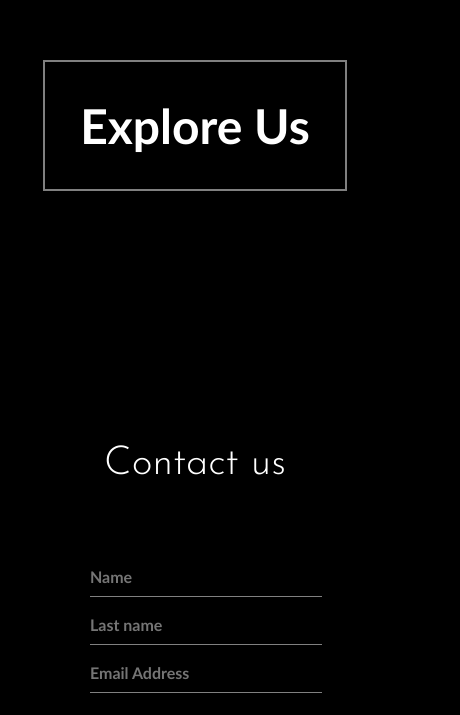
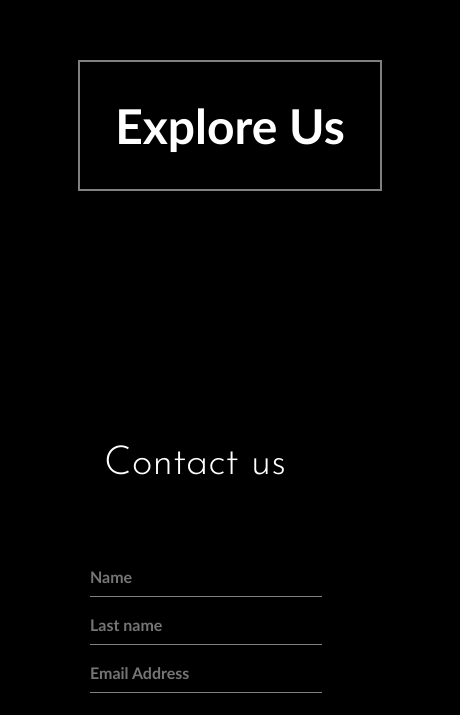
Before and after one commit to TusharSaxena2005/How-ztellerz, a plain HTML site: page index.html in a window 390 px wide. Shown: the part 6061-6776 px from the top of the page, 460 px wide, since content can reach past the window. Drawn offline with nearby package versions, Linux system fonts and the light colour scheme.

Commit message:
fixing respionsive bug

```diff
--- a/css/fee.css
+++ b/css/fee.css
@@ -499,7 +499,8 @@ hr {
     }
 
     #explore {
-        width: 100%;
+        min-width: 300px;
+        max-width: 462px;
     }
 
     form {
```
